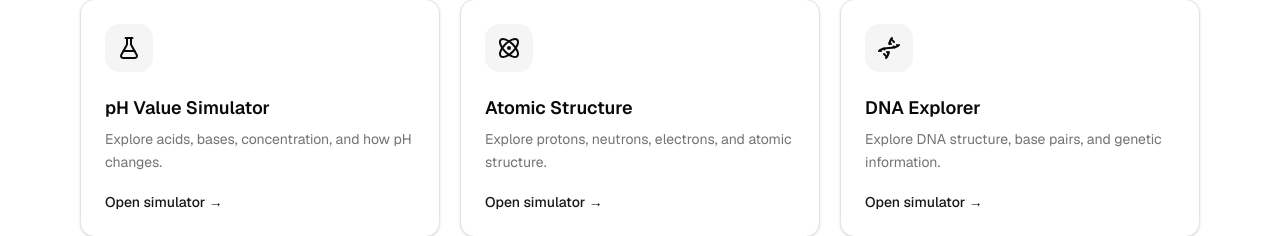
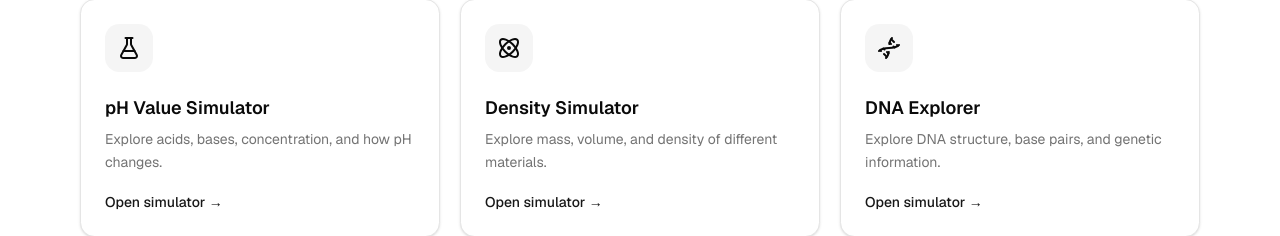
Before and after one commit to kashonline92/sciencewithshani, a Next.js app: page /simulations in a window 1280 px wide. Shown: the part 230-466 px from the top of the page. Built offline with nearby package versions, Linux system fonts and the light colour scheme; no server answers.

Commit message:
sim card change 2

```diff
--- a/src/app/simulations/density/page.tsx
+++ b/src/app/simulations/density/page.tsx
@@ -0,0 +1,25 @@
+export default function DensitySimulationPage() {
+  return (
+    <div className="mx-auto max-w-7xl px-4 py-10">
+      <div className="mb-6">
+        <h1 className="text-2xl font-semibold">
+          Density Simulator
+        </h1>
+
+        <p className="mt-1 text-muted-foreground">
+          Explore mass, volume, and density of different materials using the
+          interactive simulation.
+        </p>
+      </div>
+
+      <div className="overflow-hidden rounded-xl border bg-white shadow-sm">
+        <iframe
+          src="https://phet.colorado.edu/sims/html/density/latest/density_en.html"
+          title="Density Simulator"
+          className="h-[700px] w-full"
+          allowFullScreen
+        />
+      </div>
+    </div>
+  );
+}
--- a/src/app/simulations/page.tsx
+++ b/src/app/simulations/page.tsx
@@ -23,10 +23,10 @@ const sims = [
     icon: FlaskConical,
   },
   {
-    href: "/simulations/atoms",
-    title: "Atomic Structure",
+    href: "/simulations/density",
+    title: "Density Simulator",
     description:
-      "Explore protons, neutrons, electrons, and atomic structure.",
+      "Explore mass, volume, and density of different materials.",
     icon: Atom,
   },
   {
```
